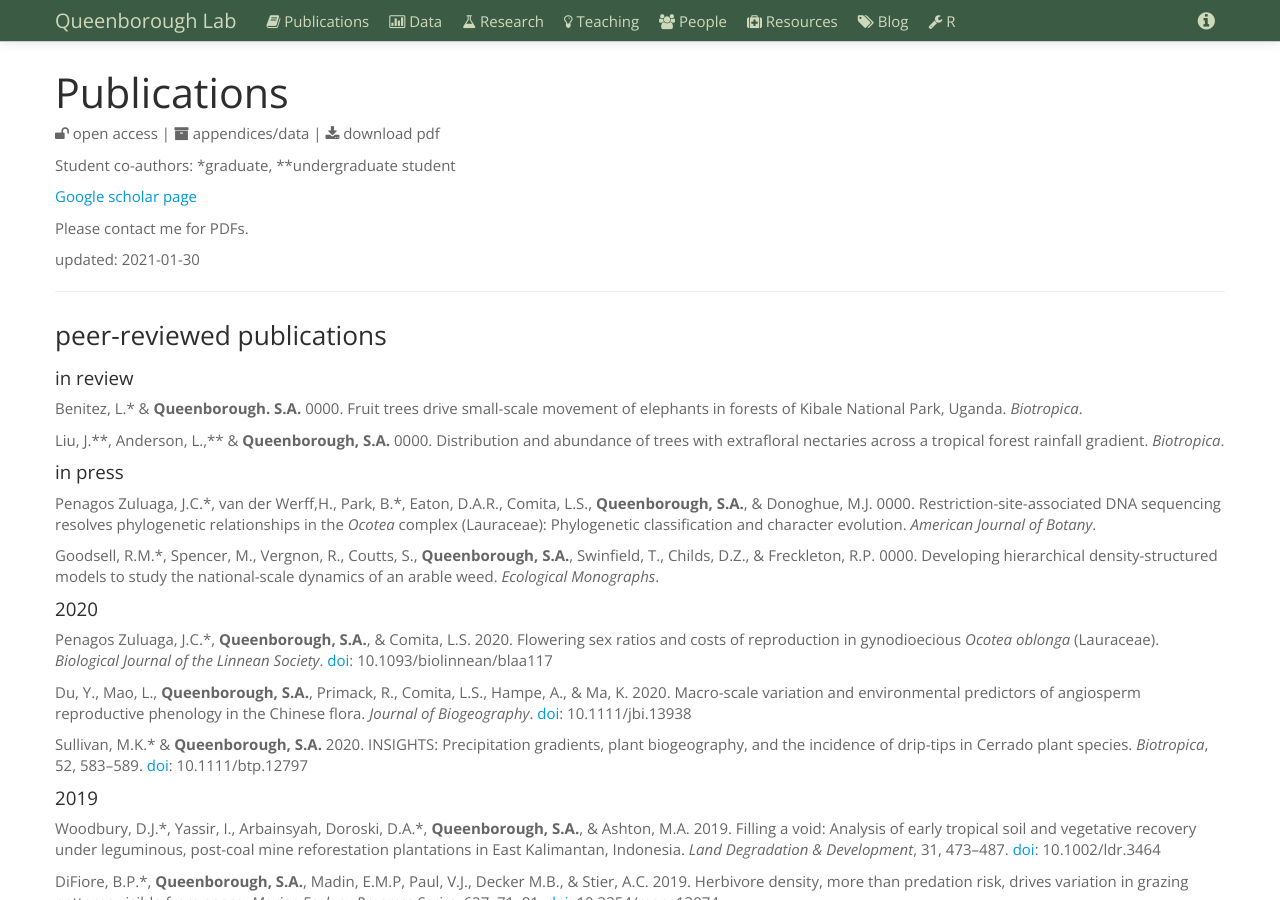
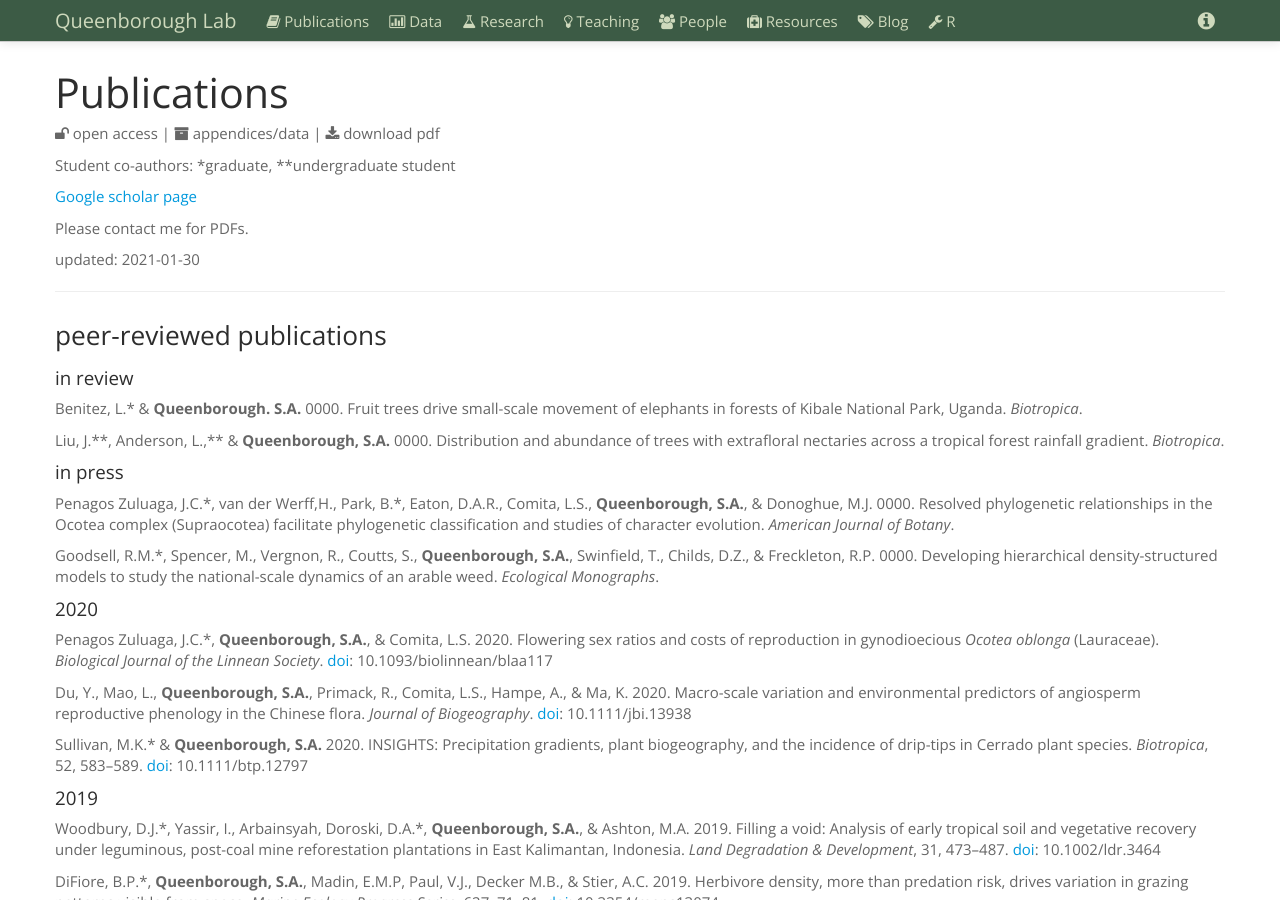
Before and after one commit to saq/saq.github.io, a Jekyll site: the page built from publications.md, in a window 1280 px wide and 900 px high. Built offline with Jekyll 4.4.1, drawn with Linux system fonts in a browser that asks for light colours.

Commit message:
Update publications.md

```diff
--- a/publications.md
+++ b/publications.md
@@ -44,7 +44,7 @@ Liu, J.\*\*, Anderson, L.,\*\* & **Queenborough, S.A.** 0000. Distribution and a
 
 #### in press
 
-Penagos Zuluaga, J.C.\*, van der Werff,H., Park, B.\*, Eaton, D.A.R., Comita, L.S., **Queenborough, S.A.**, & Donoghue, M.J. 0000. Restriction-site-associated DNA sequencing resolves phylogenetic relationships in the *Ocotea* complex (Lauraceae): Phylogenetic classification and character evolution. *American Journal of Botany*.
+Penagos Zuluaga, J.C.\*, van der Werff,H., Park, B.\*, Eaton, D.A.R., Comita, L.S., **Queenborough, S.A.**, & Donoghue, M.J. 0000. Resolved phylogenetic relationships in the Ocotea complex (Supraocotea) facilitate phylogenetic classification and studies of character evolution. *American Journal of Botany*.
 
 Goodsell, R.M.\*,  Spencer, M., Vergnon, R.,  Coutts, S., **Queenborough, S.A.**, Swinfield, T., Childs, D.Z., & Freckleton, R.P. 0000. Developing hierarchical density-structured models to study the national-scale dynamics of an arable weed. *Ecological Monographs*.
 
```
